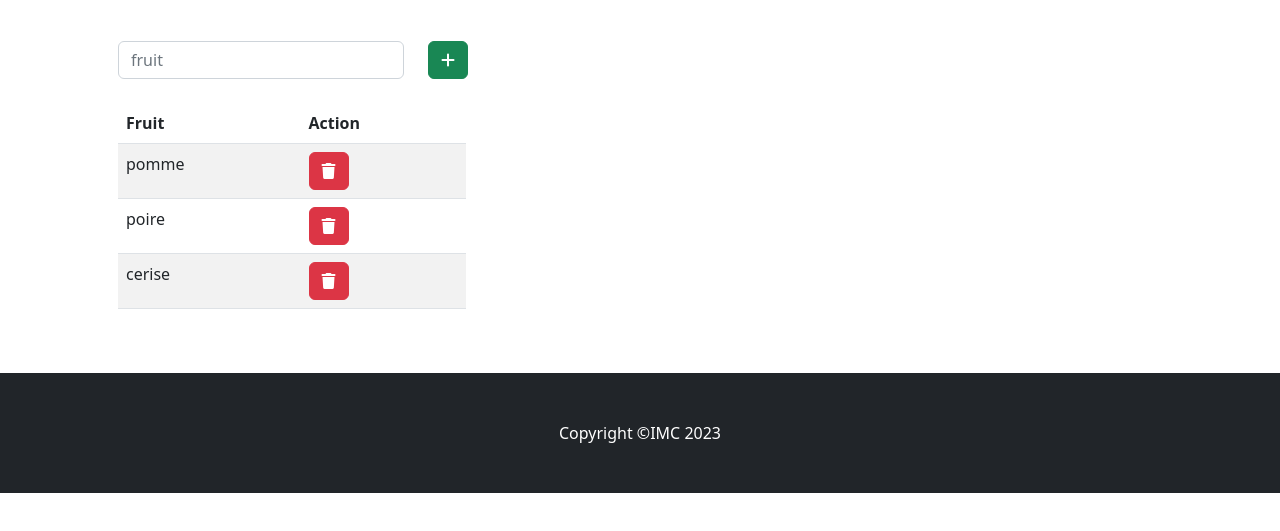
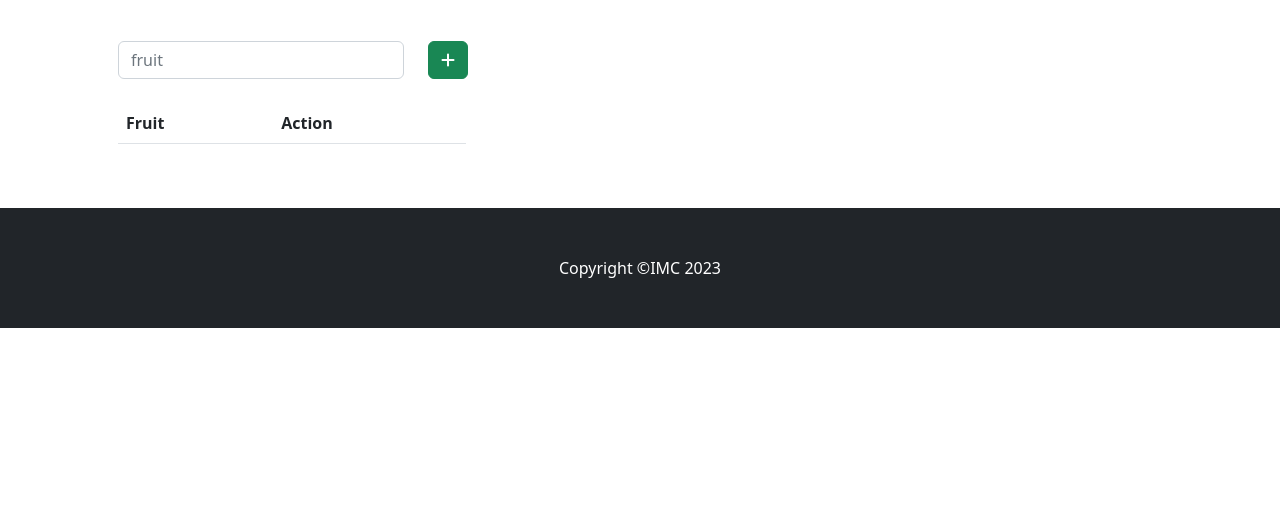
Before and after one commit to Goulteck/JS-Cours, a plain HTML site: page Tp3-fruit/Fruits.html in a window 1280 px wide. Shown: the part 63-594 px from the top of the page. Drawn offline with nearby package versions, Linux system fonts and the light colour scheme.

Commit message:
Update Fruits.html

```diff
--- a/Tp3-fruit/Fruits.html
+++ b/Tp3-fruit/Fruits.html
@@ -1,5 +1,5 @@
 <!DOCTYPE html>
-<html lang="en">
+<html lang="fr">
   <head>
     <meta charset="UTF-8" />
     <meta http-equiv="X-UA-Compatible" content="IE=edge" />
@@ -19,9 +19,11 @@
     />
     <link rel=icon
     href=https://cdn.jsdelivr.net/npm/@fortawesome/fontawesome-free@6/svgs/solid/lemon.svg>
+
     <title>Liste de fruits</title>
   </head>
   <body>
+    <!-- Responsive navbar-->
     <nav class="navbar navbar-expand-lg navbar-dark bg-dark">
       <div class="container px-5">
         <a class="navbar-brand" href="#!">
@@ -57,34 +59,7 @@
             </tr>
           </thead>
           <!-- tbody>tr>td*2 -->
-          <tbody id="myTbody">
-            <tr>
-              <td>pomme</td>
-              <td>
-                <button class="btn btn-danger">
-                  <i class="fa fa-trash"></i>
-                </button>
-              </td>
-            </tr>
-
-            <tr>
-              <td>poire</td>
-              <td>
-                <button class="btn btn-danger">
-                  <i class="fa fa-trash"></i>
-                </button>
-              </td>
-            </tr>
-
-            <tr>
-              <td>cerise</td>
-              <td>
-                <button class="btn btn-danger">
-                  <i class="fa fa-trash"></i>
-                </button>
-              </td>
-            </tr>
-          </tbody>
+          <tbody id="myTbody"></tbody>
         </table>
       </div>
     </div>
@@ -93,5 +68,7 @@
         <p class="m-0 text-center text-white">Copyright &copy;IMC 2023</p>
       </div>
     </footer>
+
+    <script src="Fruits.js" defer></script>
   </body>
 </html>
```
